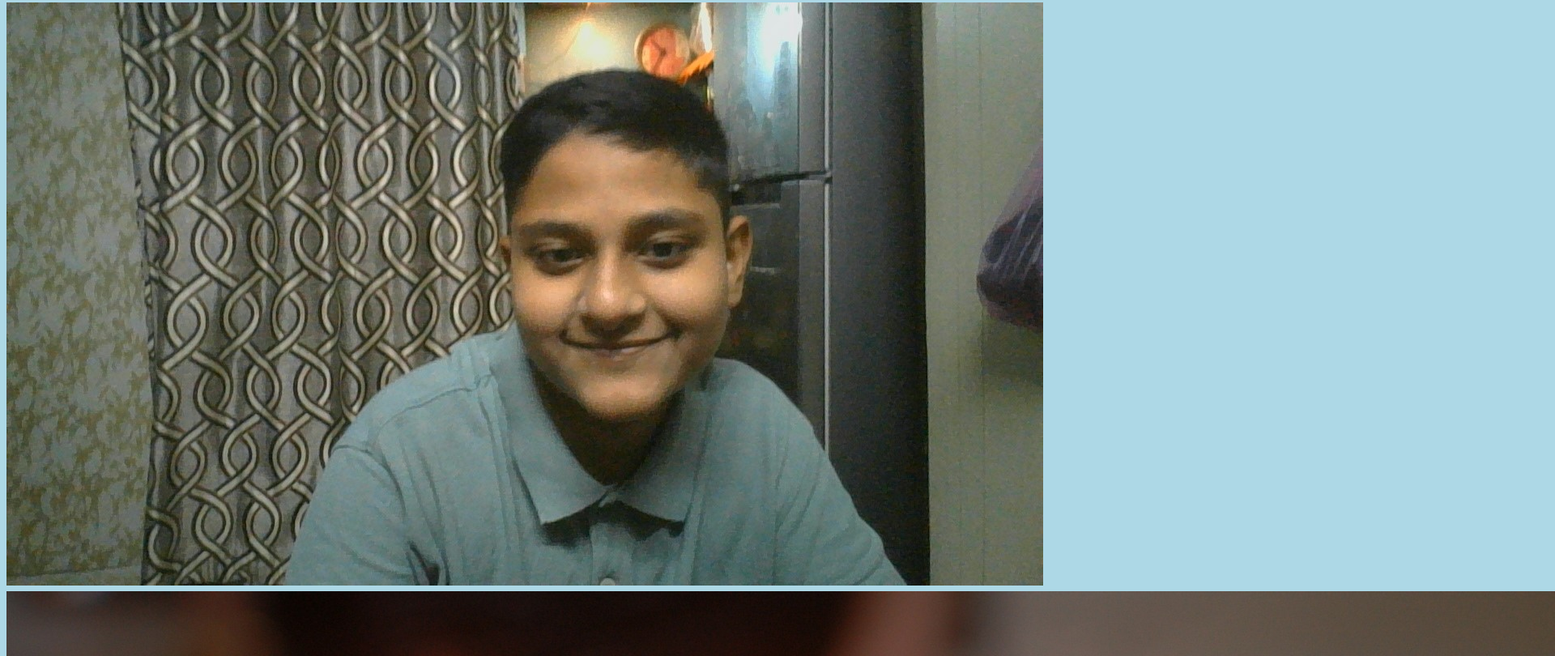
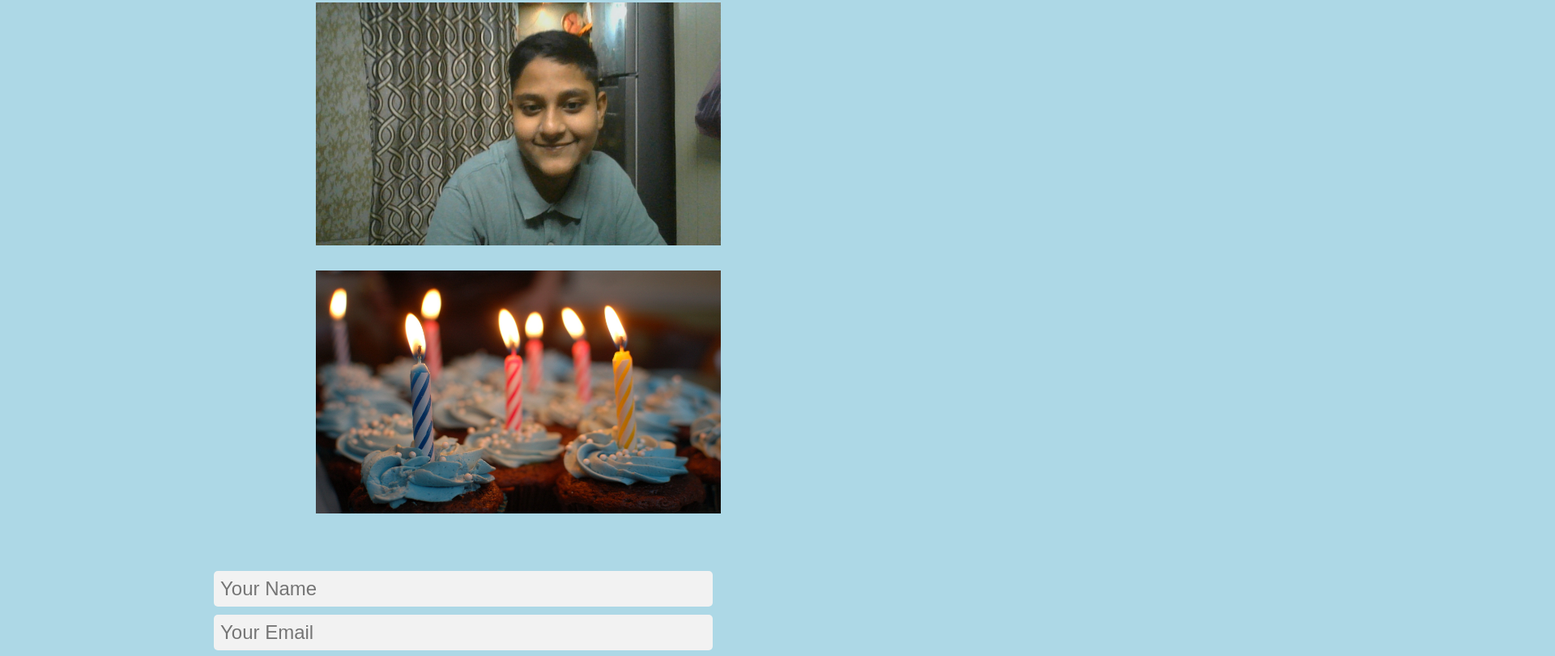
Before and after one commit to killer004/hamad, a plain HTML site: page index.html in a window 1280 px wide. Shown: the part 633-1443 px from the top of the page at 81% size, 1920 px wide, since content can reach past the window. Drawn offline with Linux system fonts and the light colour scheme; a script that the page names is missing.

Commit message:
Update index.html

```diff
--- a/index.html
+++ b/index.html
@@ -26,8 +26,8 @@
 
     </div>
     <div>
-      <img src="hamad.jpg";>
-      <img src="happy.png";>
+       <center><img src="hamad.jpg"style="width: 500px; height: 300px;"></center><br>
+    <center> <img src="happy.png"style="width: 500px; height: 300px;"align-items-center;></center>
     </div>
     <form>
       <input type="text" name="name" placeholder="Your Name" required>
```
